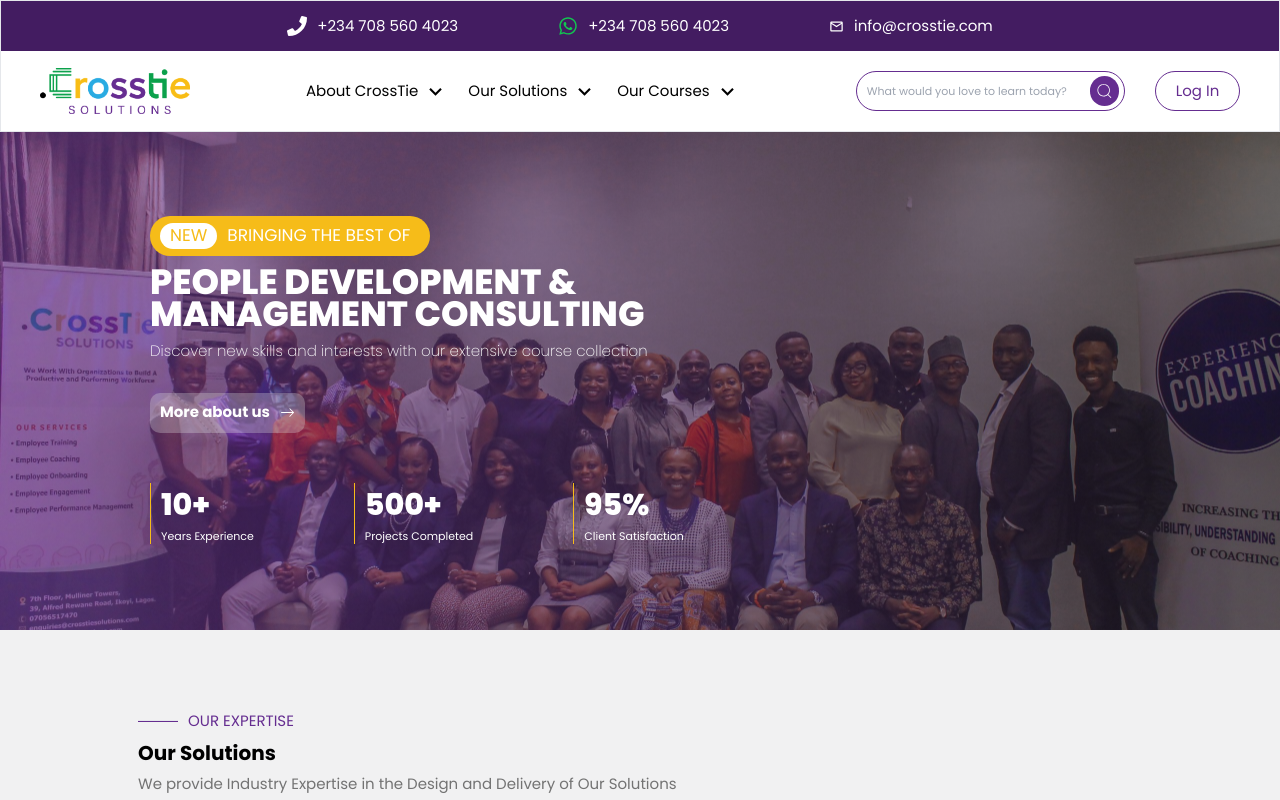
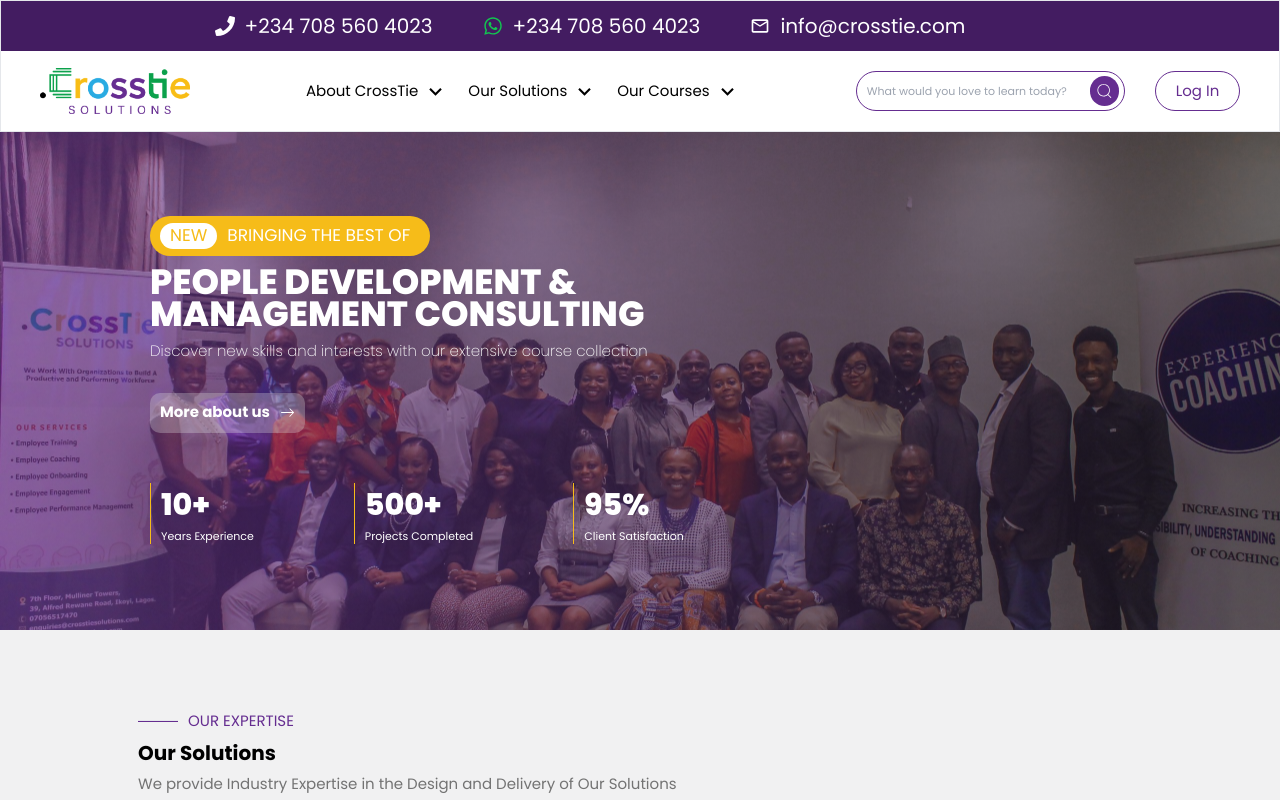
Before and after one commit to Crosstie-Solutions/website-frontend, a React (Vite) app: page / in a window 1280 px wide. Shown: the top 800 px of the page. Built offline with nearby package versions, Linux system fonts and the light colour scheme; no server answers.

Commit message:
done with user profile

```diff
--- a/src/components/TopBar/TopBar.jsx
+++ b/src/components/TopBar/TopBar.jsx
@@ -7,7 +7,7 @@ import { MdOutlineMail } from "react-icons/md";
 
 function TopBar() {
   return (
-    <div className='flex justify-center large:gap-10 small:gap-2 text-vogueWhite h-50px w-100 bg-crossDarkPurple large:text-15px small:text-13px'>
+    <div className='flex justify-center large:gap-5 small:gap-2 text-vogueWhite h-50px w-100 bg-crossDarkPurple large:text-20px small:text-13px large:pr-10'>
 
       <a href={`tel:08138957283`} className="flex items-center justify-center large:gap-1"><FaPhone className='text-20px'/> +234 708 560 4023</a>
 
@@ -20,7 +20,7 @@ function TopBar() {
 
       <a
       href="mailto:info@crosstie.com"
-      className='items-center justify-center large:flex large:gap-1 small:hidden'><MdOutlineMail className='text-15px'/> info@crosstie.com</a>
+      className='items-center justify-center large:flex large:gap-1 small:hidden'><MdOutlineMail className='text-20px'/> info@crosstie.com</a>
     </div>
   )
 }
```
